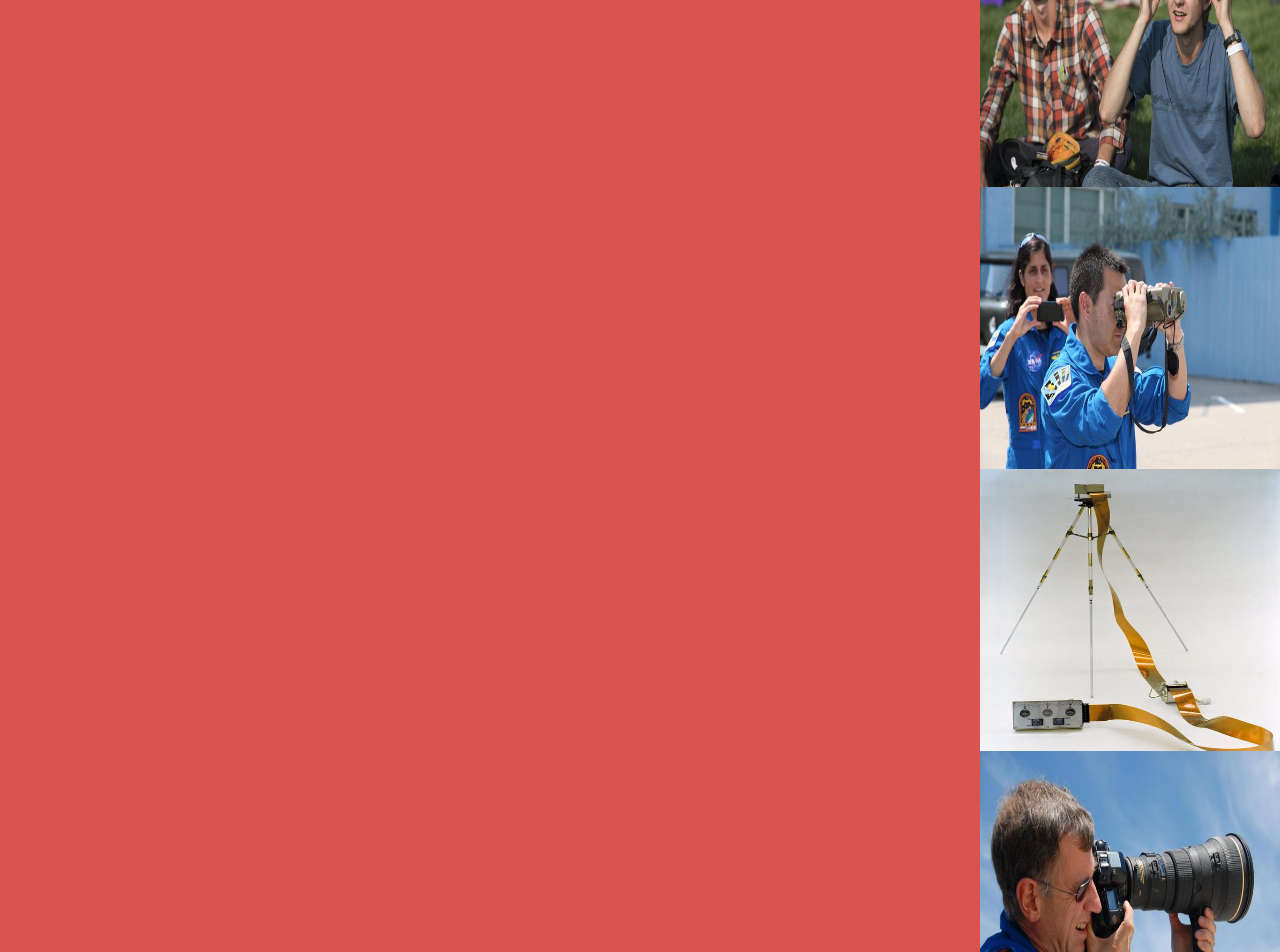
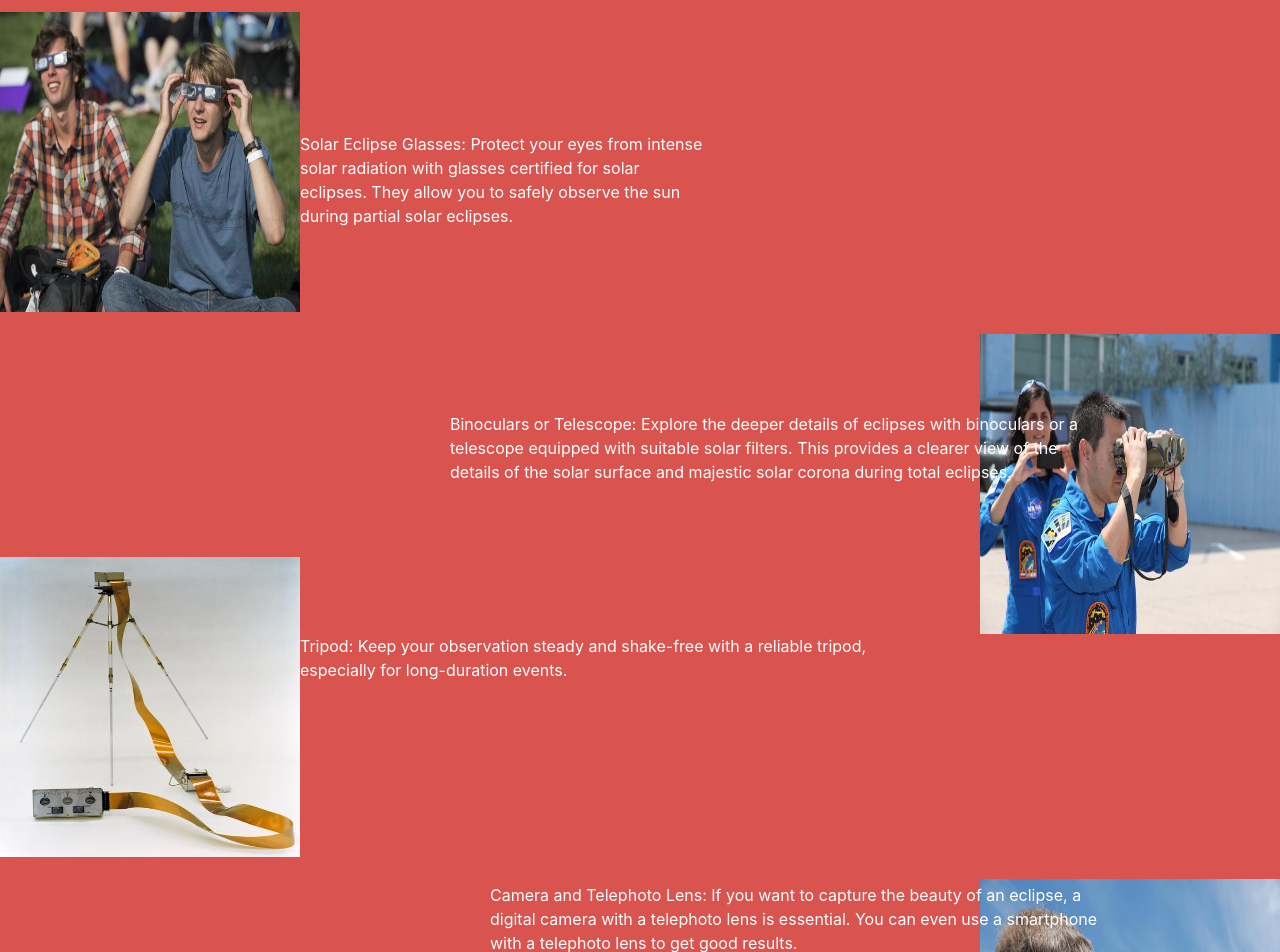
Before and after one commit to guifelippe/EclipseJourney, a React (Create React App) app: page / in a window 1280 px wide. Shown: the part 3160-4112 px from the top of the page. Built offline with nearby package versions, Linux system fonts and the light colour scheme.

Commit message:
content-update2

```diff
--- a/src/Components/Content.js
+++ b/src/Components/Content.js
@@ -96,18 +96,21 @@ function Content(){
                 <div className="equipaments">
                     <div className="solar-glasses">
                         <img src={solar_glasses} alt="Solar Eclipse Glasses"/>
-                        <p></p>
+                        <p>Solar Eclipse Glasses: Protect your eyes from intense solar radiation with
+                            glasses certified for solar eclipses. They allow you to safely observe the sun during partial solar eclipses.</p>
                     </div>
                     <div className="binoculars">
-                        <p></p>
+                        <p>Binoculars or Telescope: Explore the deeper details of eclipses with binoculars or a telescope equipped with suitable solar filters.
+                            This provides a clearer view of the details of the solar surface and majestic solar corona during total eclipses.</p>
                         <img src={binoculars} alt="Binoculars"/>
                     </div>
                     <div className="tripod">
                         <img src={tripod} alt="Tripod"/>
-                        <p></p>
+                        <p>Tripod: Keep your observation steady and shake-free with a reliable tripod, especially for long-duration events.</p>
                     </div>
                     <div className="camera">
-                        <p></p>
+                        <p>Camera and Telephoto Lens: If you want to capture the beauty of an eclipse, a digital camera with a telephoto lens is essential. You can even
+                           use a smartphone with a telephoto lens to get good results.</p>
                         <img src={camera} alt="Camera"/>
                     </div>
                 </div>
--- a/src/Styles/Content.css
+++ b/src/Styles/Content.css
@@ -369,3 +369,43 @@ section p {
   font-size: 18px;
   width: 50%;
 }
+
+.section-magic .equipaments .solar-glasses p
+{
+  margin-top: 150px;
+  align-items: end;
+}
+
+.section-magic .equipaments .binoculars p
+{
+  margin-top: 100px;
+  margin-left: 450px;
+}
+
+.section-magic .equipaments .binoculars img
+{
+  margin-top: -150px;
+}
+
+.section-magic .equipaments .solar-glasses img
+{
+  margin-top: 30px;
+  float: left;
+}
+
+
+.section-magic .equipaments .tripod img
+{
+  float: left;
+}
+
+.section-magic .equipaments .tripod p
+{
+  margin-left: 21%;
+}
+
+.section-magic .equipaments .camera p
+{
+
+  margin-left: 490px;
+}
```
Also changed, not shown: src/Components/Scroll.js (deleted, +0 -19 lines).
